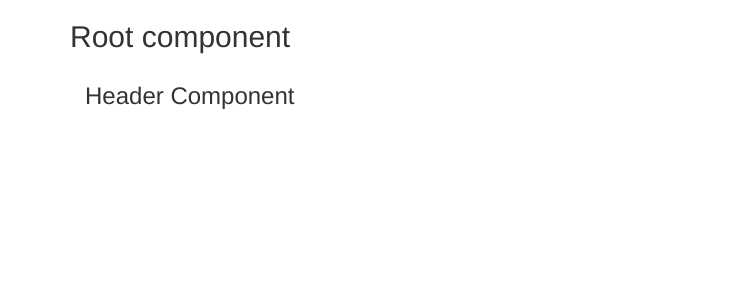
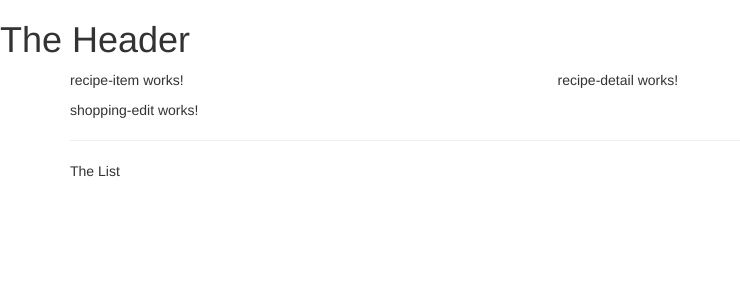
Before and after one commit to DeathFenix/Master_Angular_project, an Angular app: page / in a window 1280 px wide. Shown: the top 300 px of the page, without its empty margins (0-740 px from the left). Built offline with nearby package versions, Linux system fonts and the light colour scheme.

Commit message:
add conteudo componentes L48

```diff
--- a/src/app/app.component.html
+++ b/src/app/app.component.html
@@ -1,10 +1,9 @@
+<app-header></app-header>
 <div class="container">
   <div class="row">
-    <div class="col-xs-12">
-      <h2>Root component</h2>
-
-      <app-header></app-header>
-
+    <div class="col-md-12">
+      <app-recipes></app-recipes>
+      <app-shopping-list></app-shopping-list>
     </div>
   </div>
 </div>
--- a/src/app/header/header.component.html
+++ b/src/app/header/header.component.html
@@ -1,7 +1 @@
-<div class="container">
-    <div class="row">
-        <div class="col-xs-12">
-            <h3> Header Component</h3>
-        </div>
-    </div>
-</div>
+<h1>The Header</h1>
--- a/src/app/recipes/recipe-list/recipe-list.component.html
+++ b/src/app/recipes/recipe-list/recipe-list.component.html
@@ -1,3 +1 @@
-<p>
-  recipe-list works!
-</p>
+<app-recipe-item></app-recipe-item>
--- a/src/app/recipes/recipes.component.html
+++ b/src/app/recipes/recipes.component.html
@@ -1,3 +1,8 @@
-<p>
-  recipes works!
-</p>
+<div class="row">
+  <div class="col-md-5">
+    <app-recipe-list></app-recipe-list>
+  </div>
+  <div class="col-md-7">
+    <app-recipe-detail></app-recipe-detail>
+  </div>
+</div>
--- a/src/app/shopping-list/shopping-edit/shopping-edit.component.html
+++ b/src/app/shopping-list/shopping-edit/shopping-edit.component.html
@@ -1,3 +1 @@
-<p>
-  shopping-edit works!
-</p>
+<p>shopping-edit works!</p>
--- a/src/app/shopping-list/shopping-list.component.html
+++ b/src/app/shopping-list/shopping-list.component.html
@@ -1,3 +1,7 @@
-<p>
-  shopping-list works!
-</p>
+<div class="row">
+    <div class="col-xs-10">
+        <app-shopping-edit></app-shopping-edit>
+        <hr>
+        <p>The List</p>
+    </div>
+</div>
```
